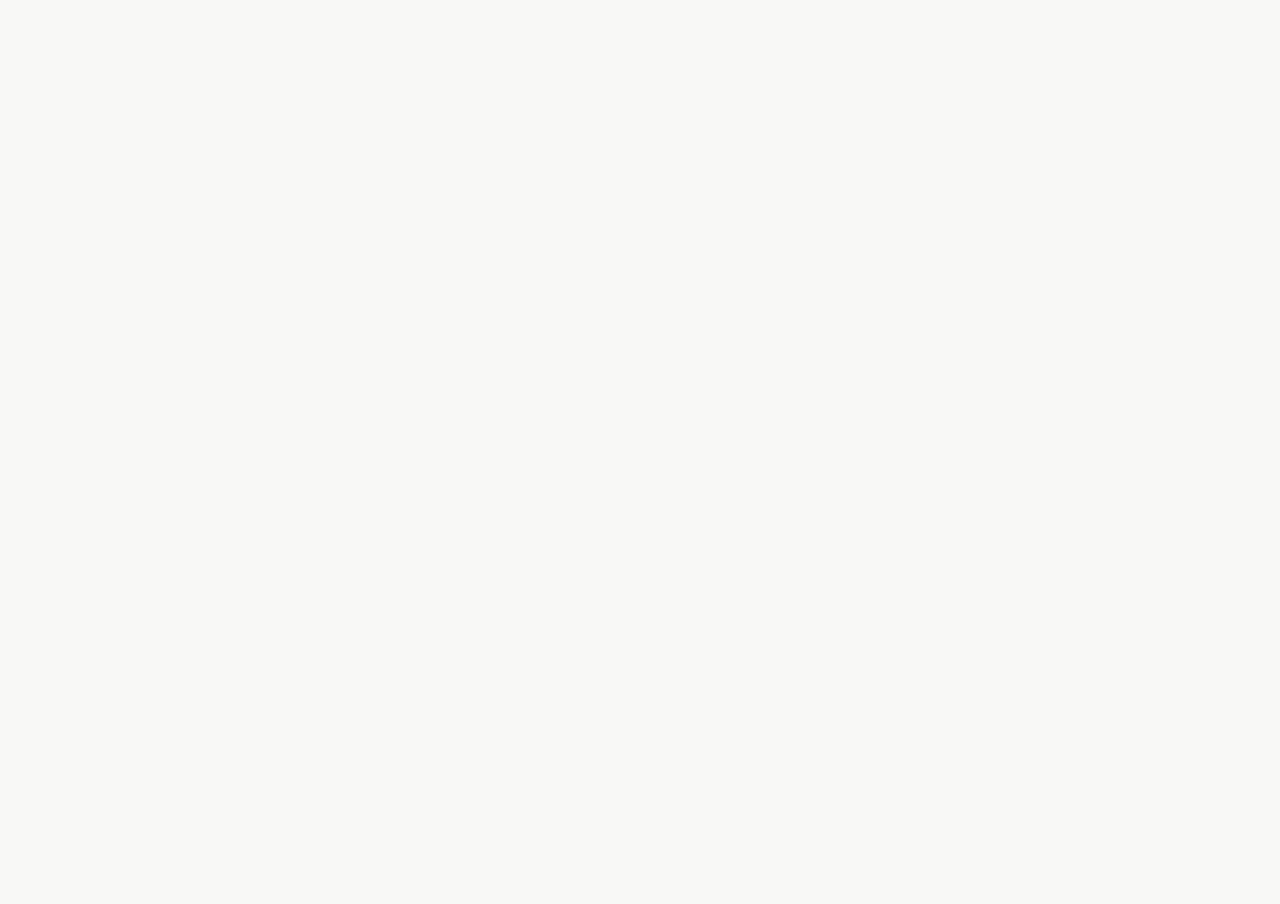
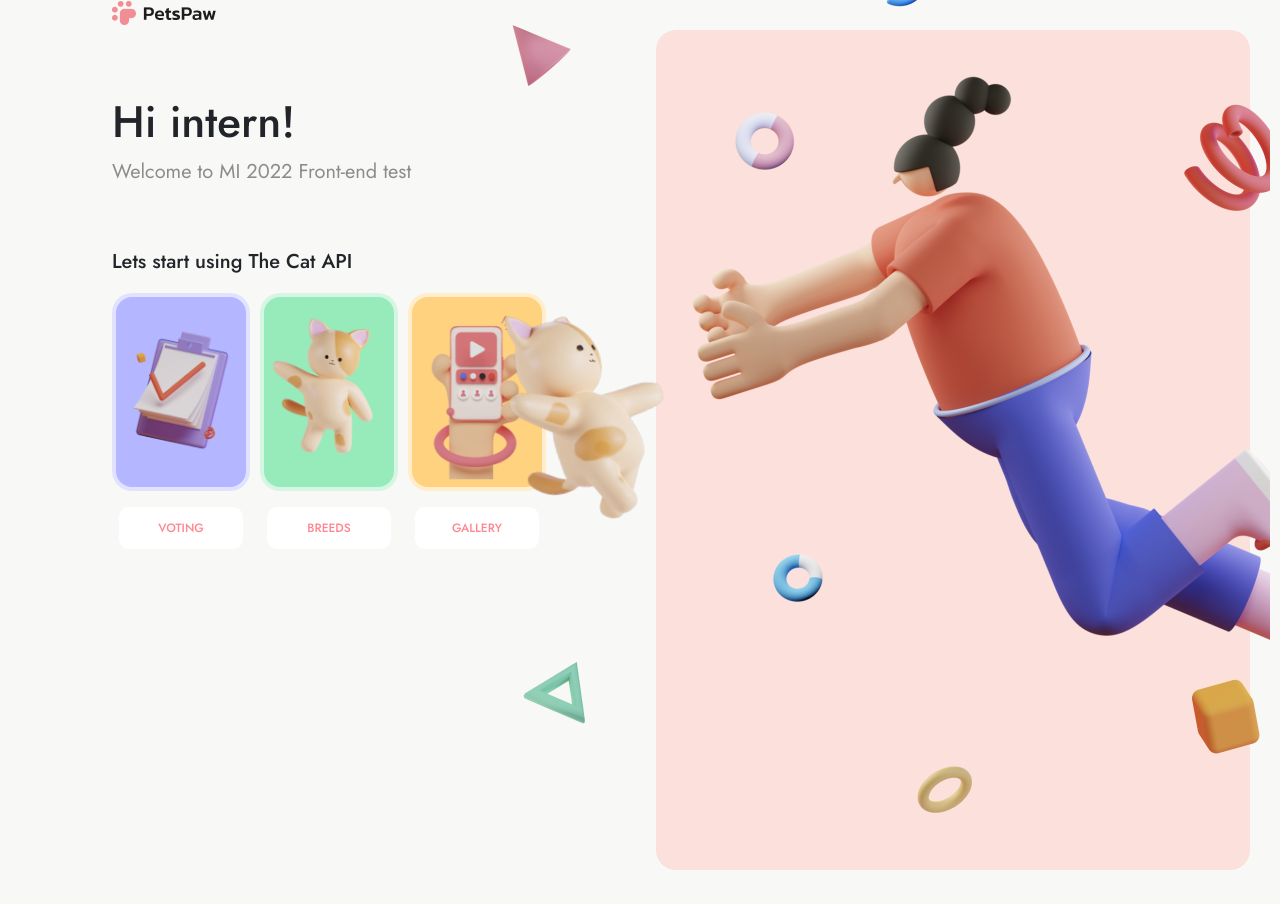
Before and after one commit to IlliaSitkov/macpaw-test, a React (Create React App) app: page / in a window 1280 px wide. Before the commit the page ends 800 px from the top, so only its background shows below. Built offline with nearby package versions, Linux system fonts and the light colour scheme.

Commit message:
feat(main_menu): main menu with links to the 3 main tabs implemented, the main tab with image added

```diff
--- a/src/App.js
+++ b/src/App.js
@@ -1,7 +1,20 @@
 import './App.css';
+import { BrowserRouter, Routes, Route, Navigate } from 'react-router-dom';
+import { Main } from './components/Main/Main';
+import { MainImage } from './components/tabs/MainImage/MainImage';
 
 function App() {
-	return <div />;
+	return (
+		<BrowserRouter>
+			<Routes>
+				<Route path='/' element={<Main />}>
+					<Route index element={<MainImage />} />
+					<Route path='main' element={<MainImage />} />
+				</Route>
+				<Route path='*' element={<Navigate to='/' />} />
+			</Routes>
+		</BrowserRouter>
+	);
 }
 
 export default App;
--- /dev/null
+++ b/src/common/WorkPane/WorkPane.css
@@ -0,0 +1,13 @@
+.work-pane {
+    padding: 20px;
+}
+
+.white {
+    min-height: 770px;
+    background-color: white;
+}
+
+.pink {
+    background-color:  var(--pink-light);
+    min-height: 840px;
+}
--- /dev/null
+++ b/src/common/WorkPane/WorkPane.js
@@ -0,0 +1,11 @@
+import React from 'react';
+
+import './WorkPane.css';
+
+export const WorkPane = ({ white, children }) => {
+	return (
+		<div className={`work-pane border-r-lg ${white ? 'white' : 'pink'}`}>
+			{children}
+		</div>
+	);
+};
--- /dev/null
+++ b/src/components/Main/Main.css
@@ -0,0 +1,35 @@
+
+.main {
+    position: relative;
+    padding: 30px;
+}
+
+.two-cols {
+    display: grid;
+    grid-template-columns: repeat(2, 1fr);
+    grid-gap: 2em;
+}
+
+.menu {
+    position: fixed;
+    padding-left: 7em;
+}
+
+.menu h1 {
+    margin-top: 1.6em;
+    font-size: 44px;
+    font-weight: 500;
+}
+
+.menu h1 + p {
+    color:  var(--grey);
+}
+
+.menu p {
+    font-size: 20px;
+}
+
+.menu p+p {
+    margin-top: 3em;
+    font-weight: 500;
+}
--- /dev/null
+++ b/src/components/Main/Main.js
@@ -0,0 +1,42 @@
+import React from 'react';
+import { Outlet } from 'react-router-dom';
+
+import './Main.css';
+import { MenuCard } from './components/MenuCard/MenuCard';
+
+export const Main = () => {
+	return (
+		<div className='two-cols main'>
+			<section className='menu'>
+				<img draggable={false} src='/assets/images/img.png' alt='' />
+				<h1>Hi intern!</h1>
+				<p>Welcome to MI 2022 Front-end test</p>
+				<p>Lets start using The Cat API</p>
+				<nav className='flex-gap-10'>
+					<MenuCard
+						tabName='voting'
+						cardType='voting'
+						label='Voting'
+						imgPath='/assets/images/voting.png'
+					/>
+					<MenuCard
+						tabName='breeds'
+						cardType='breeds'
+						label='Breeds'
+						imgPath='/assets/images/breeds.png'
+					/>
+					<MenuCard
+						tabName='gallery'
+						cardType='gallery'
+						label='Gallery'
+						imgPath='/assets/images/gallery.png'
+					/>
+				</nav>
+			</section>
+			<div />
+			<section>
+				<Outlet />
+			</section>
+		</div>
+	);
+};
--- /dev/null
+++ b/src/components/Main/components/MenuCard/MenuCard.css
@@ -0,0 +1,72 @@
+
+.menu-card {
+    display: flex;
+    flex-direction: column;
+    gap: 1em;
+}
+
+.menu-card-img {
+    width: 138px;
+    height: 198px;
+    overflow: hidden;
+    border-width: 4px;
+    border-style: solid;
+    border-color: var(--white-6);
+}
+
+.menu-card:not(.active):hover .menu-card-label {
+    background-color: var(--pink-light)
+}
+
+.voting {
+    background-color: var(--blue);
+}
+
+.menu-card:not(.active):hover .voting {
+    border-color:  var(--blue);
+}
+
+.breeds {
+    background-color: var(--green);
+}
+
+.menu-card:not(.active):hover .breeds {
+    border-color: var(--green);
+}
+
+.gallery {
+    background-color: var(--yellow);
+}
+
+.menu-card:not(.active):hover .gallery {
+    border-color: var(--yellow);
+}
+
+.active .menu-card-img {
+    border-color: var(--pink-light);
+}
+
+.active .menu-card-label {
+    background-color: var(--pink);
+    color: white;
+}
+
+
+.menu-card-img img {
+    width: 100%;
+}
+
+.menu-card-label {
+    width: 90%;
+    font-weight: 500;
+    font-size: 12px;
+    text-align: center;
+    color: var(--pink);
+    text-transform: uppercase;
+    background-color: white;
+    padding: 1em 0;
+}
+
+a:link {
+    text-decoration: none;
+}
--- /dev/null
+++ b/src/components/Main/components/MenuCard/MenuCard.js
@@ -0,0 +1,20 @@
+import React from 'react';
+
+import './MenuCard.css';
+import { NavLink } from 'react-router-dom';
+
+export const MenuCard = ({ label, imgPath, cardType, tabName }) => {
+	return (
+		<NavLink
+			className={({ isActive }) => `menu-card ${isActive ? 'active' : ''}`}
+			to={`tabs/${tabName}`}
+		>
+			<div className={`menu-card-img border-r-lg ${cardType}`}>
+				<img src={imgPath} alt={label} />
+			</div>
+			<div className='center-div'>
+				<div className='menu-card-label border-r-sm'>{label}</div>
+			</div>
+		</NavLink>
+	);
+};
--- /dev/null
+++ b/src/components/tabs/MainImage/MainImage.css
@@ -0,0 +1,10 @@
+
+.main-image {
+    position: relative;
+}
+
+.main-image img {
+    top: -170px;
+    right: -40px;
+    position: absolute;
+}
--- /dev/null
+++ b/src/components/tabs/MainImage/MainImage.js
@@ -0,0 +1,14 @@
+import React from 'react';
+import { WorkPane } from '../../../common/WorkPane/WorkPane';
+
+import './MainImage.css';
+
+export const MainImage = () => {
+	return (
+		<WorkPane>
+			<div className='main-image'>
+				<img src='assets/images/main_image.png' alt='' />
+			</div>
+		</WorkPane>
+	);
+};
```
